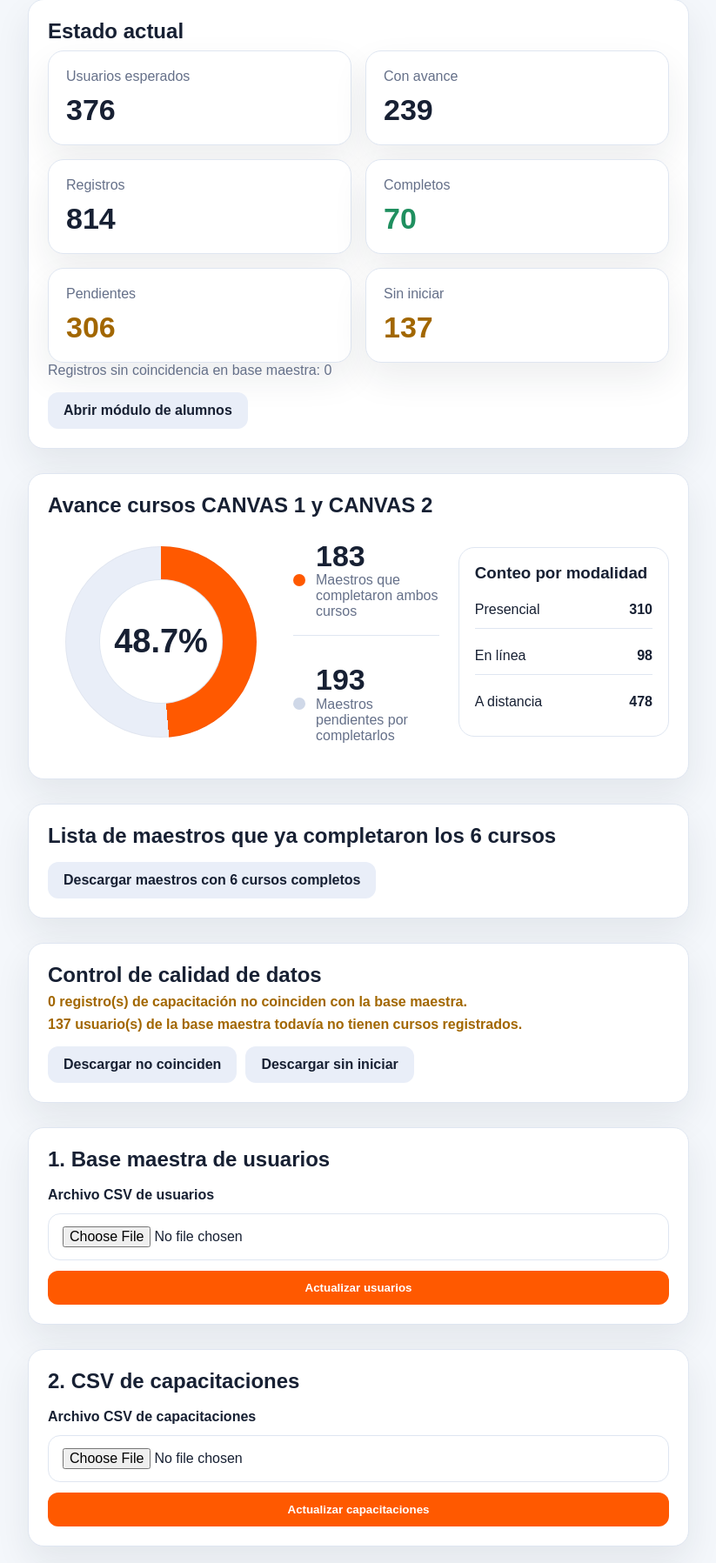
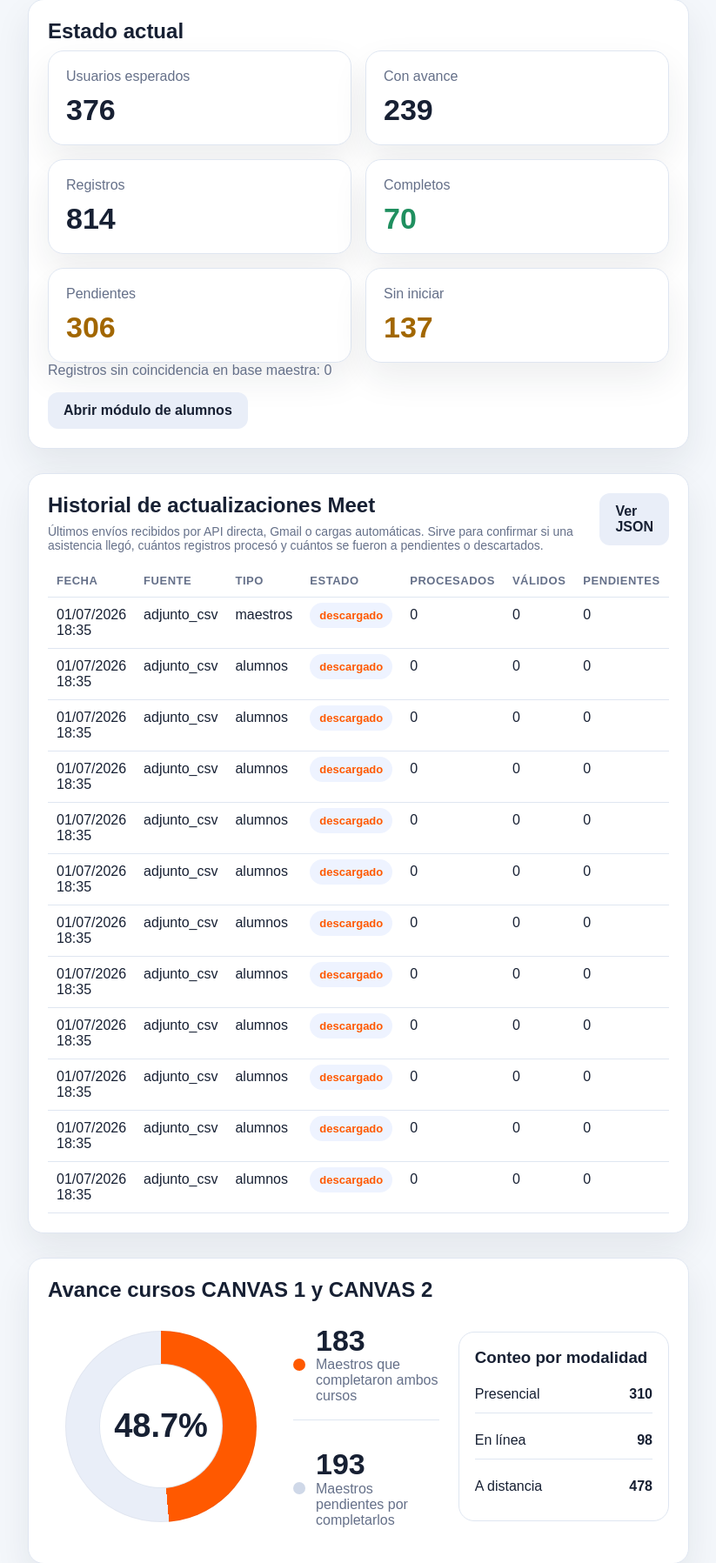
Before and after one commit to renauds25/reporte-canvas, a Flask app: page /admin/panel in a window 1280 px wide. Shown: the part 206-2003 px from the top of the page at 87% size, without its empty margins (228-1051 px from the left). Run offline with Flask 3, Linux system fonts and the light colour scheme; a user stored in the database is signed in; data comes from the database, SQL or seed files in the repository; parts of the project's set-up code (start-up, migrations or seed data) failed here and were passed over.

Commit message:
Agregar historial de ingestas Meet y validar PostgreSQL

```diff
--- a/app.py
+++ b/app.py
@@ -880,7 +880,7 @@ def process_direct_meet_upload(metadata: dict[str, str], content: bytes) -> dict
             "fecha_descarga": datetime.now().strftime("%d/%m/%Y %H:%M"),
             "estado": "procesado",
             "tipo": tipo,
-            "detalle": "CSV recibido por API privada desde Apps Script",
+            "detalle": build_ingesta_detalle_json(tipo, resultado),
         }])
 
     resultado_bd = sincronizar_bd_desde_csv()
@@ -895,6 +895,94 @@ def process_direct_meet_upload(metadata: dict[str, str], content: bytes) -> dict
         "bd": resultado_bd,
     }
 
+
+
+def build_ingesta_detalle_json(tipo: str, resultado: dict[str, Any] | None = None, error: str = "") -> str:
+    resultado = resultado or {}
+    tipo_norm = clean(tipo).lower()
+
+    if tipo_norm == "maestros":
+        conteos = {
+            "procesados": resultado.get("procesados_maestros", 0),
+            "validos": resultado.get("validos_maestros", 0),
+            "pendientes": resultado.get("pendientes_maestros", 0),
+            "descartados": resultado.get("descartados_maestros", 0),
+            "total_capacitaciones": resultado.get("total_capacitaciones_maestros", 0),
+        }
+    else:
+        conteos = {
+            "procesados": resultado.get("procesados", 0),
+            "validos": resultado.get("validos", 0),
+            "pendientes": resultado.get("pendientes", 0),
+            "descartados": resultado.get("descartados", 0),
+            "total_capacitaciones": resultado.get("total_capacitaciones", 0),
+        }
+
+    payload = {
+        "conteos": conteos,
+    }
+
+    if error:
+        payload["error"] = clean(error)
+
+    return json.dumps(payload, ensure_ascii=False, separators=(",", ":"))
+
+
+def parse_ingesta_detalle(detalle: Any) -> dict[str, Any]:
+    texto = clean(detalle)
+    if not texto:
+        return {}
+
+    try:
+        parsed = json.loads(texto)
+        return parsed if isinstance(parsed, dict) else {}
+    except Exception:
+        return {"mensaje": texto}
+
+
+def enrich_ingesta_row(row: dict[str, Any]) -> dict[str, Any]:
+    item = {key: clean(value) for key, value in row.items()}
+    detalle = parse_ingesta_detalle(item.get("detalle", ""))
+    conteos = detalle.get("conteos", {}) if isinstance(detalle.get("conteos", {}), dict) else {}
+
+    item["procesados"] = int(float(conteos.get("procesados") or 0))
+    item["validos"] = int(float(conteos.get("validos") or 0))
+    item["pendientes"] = int(float(conteos.get("pendientes") or 0))
+    item["descartados"] = int(float(conteos.get("descartados") or 0))
+    item["error"] = clean(detalle.get("error", ""))
+    item["mensaje_detalle"] = clean(detalle.get("mensaje", ""))
+    item["es_error"] = clean(item.get("estado", "")).lower().startswith("error") or bool(item["error"])
+    return item
+
+
+def leer_ingestas_recientes_admin(limite: int = 12) -> list[dict[str, Any]]:
+    try:
+        if database_url_configurada():
+            from database_postgres import leer_ingestas_recientes_postgres
+
+            rows = leer_ingestas_recientes_postgres(limite=limite)
+        else:
+            from database import leer_ingestas_recientes
+
+            rows = leer_ingestas_recientes(limite=limite)
+
+        if rows:
+            return [enrich_ingesta_row(row) for row in rows]
+    except Exception as exc:
+        print(f"AVISO: No se pudieron leer ingestas desde BD. Usando CSV. Detalle: {exc}", file=sys.stderr)
+
+    if not ALUMNOS_MEET_PROCESADOS_PATH.exists():
+        return []
+
+    try:
+        with ALUMNOS_MEET_PROCESADOS_PATH.open("r", encoding="utf-8-sig", newline="") as file:
+            rows = list(csv.DictReader(file))
+    except Exception as exc:
+        print(f"AVISO: No se pudo leer historial de ingestas CSV. Detalle: {exc}", file=sys.stderr)
+        return []
+
+    rows = list(reversed(rows[-limite:]))
+    return [enrich_ingesta_row(row) for row in rows]
 
 def normalize_gmail_label_name(label_name: str) -> str:
     return clean(label_name) or "meet_python_descargado"
@@ -2062,7 +2150,20 @@ def admin():
 @login_required
 def admin_panel():
     reporte = get_report_payload("maestro")
-    return render_template("admin.html", logged_in=True, error=None, reporte=reporte)
+    ingestas = leer_ingestas_recientes_admin()
+    return render_template("admin.html", logged_in=True, error=None, reporte=reporte, ingestas=ingestas)
+
+
+@app.get("/admin/api/ingestas")
+@report_login_required
+@login_required
+def admin_api_ingestas():
+    limite = request.args.get("limite", "12")
+    try:
+        limite_int = max(1, min(50, int(limite)))
+    except ValueError:
+        limite_int = 12
+    return jsonify({"ok": True, "ingestas": leer_ingestas_recientes_admin(limite_int)})
 
 
 def validate_csv_headers(path: Path, required: set[str]) -> str | None:
--- a/database.py
+++ b/database.py
@@ -812,3 +812,23 @@ def leer_capacitaciones_reporte(tipo: str, ruta: Path = DATABASE_PATH) -> list[d
         and limpiar(fila["curso"])
         and limpiar(fila["modalidad"])
     ]
+
+
+
+def leer_ingestas_recientes(limite: int = 12, ruta: Path = DATABASE_PATH) -> list[dict[str, Any]]:
+    if not ruta.exists():
+        return []
+
+    with conectar_bd(ruta) as conexion:
+        filas = conexion.execute(
+            """
+            SELECT
+                ingesta_key, tipo, mensaje_id, recurso_id, archivo, origen, asunto,
+                fecha_reunion, fecha_descarga, estado, detalle, creado_en, actualizado_en
+            FROM ingestas
+            ORDER BY actualizado_en DESC, creado_en DESC
+            LIMIT ?
+            """,
+            (limite,),
+        ).fetchall()
+        return [dict(fila) for fila in filas]
--- a/static/css/styles.css
+++ b/static/css/styles.css
@@ -1360,3 +1360,46 @@ code {
         transform: translateX(100%);
     }
 }
+
+
+/* Historial de ingestas Meet en panel admin */
+.section-heading-row {
+    display: flex;
+    gap: 16px;
+    justify-content: space-between;
+    align-items: flex-start;
+    margin-bottom: 14px;
+}
+
+.admin-ingestas-table table {
+    min-width: 980px;
+}
+
+.admin-ingestas-table td,
+.admin-ingestas-table th {
+    vertical-align: top;
+}
+
+.ingesta-subject {
+    display: inline-block;
+    max-width: 360px;
+    overflow: hidden;
+    text-overflow: ellipsis;
+    white-space: nowrap;
+}
+
+.ingesta-error-row {
+    background: #fff7f5;
+}
+
+.admin-ingestas-table small.warning-text {
+    display: block;
+    margin-top: 4px;
+    font-size: 12px;
+}
+
+@media (max-width: 760px) {
+    .section-heading-row {
+        flex-direction: column;
+    }
+}
--- a/templates/admin.html
+++ b/templates/admin.html
@@ -64,6 +64,65 @@
                 <div class="actions">
                     <a class="btn secondary" href="{{ url_for('alumnos') }}">Abrir módulo de alumnos</a>
                 </div>
+            </section>
+
+            <section class="section panel admin-ingestas-panel">
+                <div class="section-heading-row">
+                    <div>
+                        <h2>Historial de actualizaciones Meet</h2>
+                        <p class="muted small-note">Últimos envíos recibidos por API directa, Gmail o cargas automáticas. Sirve para confirmar si una asistencia llegó, cuántos registros procesó y cuántos se fueron a pendientes o descartados.</p>
+                    </div>
+                    <a class="btn secondary" href="/admin/api/ingestas" target="_blank" rel="noopener">Ver JSON</a>
+                </div>
+
+                {% set historial_ingestas = ingestas if ingestas is defined else [] %}
+                {% if historial_ingestas %}
+                    <div class="table-wrap admin-ingestas-table">
+                        <table>
+                            <thead>
+                                <tr>
+                                    <th>Fecha</th>
+                                    <th>Fuente</th>
+                                    <th>Tipo</th>
+                                    <th>Estado</th>
+                                    <th>Procesados</th>
+                                    <th>Válidos</th>
+                                    <th>Pendientes</th>
+                                    <th>Descartados</th>
+                                    <th>Asunto</th>
+                                </tr>
+                            </thead>
+                            <tbody>
+                                {% for ingesta in historial_ingestas %}
+                                    <tr class="{{ 'ingesta-error-row' if ingesta.es_error else '' }}">
+                                        <td>{{ ingesta.fecha_descarga or ingesta.actualizado_en or ingesta.creado_en }}</td>
+                                        <td>{{ ingesta.origen or 'No disponible' }}</td>
+                                        <td>{{ ingesta.tipo or 'No disponible' }}</td>
+                                        <td>
+                                            <span class="status {{ 'pending' if ingesta.es_error else 'complete' }}">
+                                                {{ 'ERROR' if ingesta.es_error else (ingesta.estado or 'OK') }}
+                                            </span>
+                                        </td>
+                                        <td>{{ ingesta.procesados }}</td>
+                                        <td>{{ ingesta.validos }}</td>
+                                        <td>{{ ingesta.pendientes }}</td>
+                                        <td>{{ ingesta.descartados }}</td>
+                                        <td>
+                                            <span class="ingesta-subject" title="{{ ingesta.error or ingesta.mensaje_detalle or ingesta.asunto }}">
+                                                {{ ingesta.asunto or ingesta.archivo or 'Sin asunto' }}
+                                            </span>
+                                            {% if ingesta.error %}
+                                                <small class="warning-text">{{ ingesta.error }}</small>
+                                            {% endif %}
+                                        </td>
+                                    </tr>
+                                {% endfor %}
+                            </tbody>
+                        </table>
+                    </div>
+                {% else %}
+                    <p class="muted">Todavía no hay ingestas registradas. Cuando Apps Script mande datos directo a la API, aparecerán aquí.</p>
+                {% endif %}
             </section>
 
             <section class="section panel admin-metrics-panel">
```
Also changed, not shown: database_postgres.py (+19 -0 lines), README_CARGA_MANUAL.md (added).
